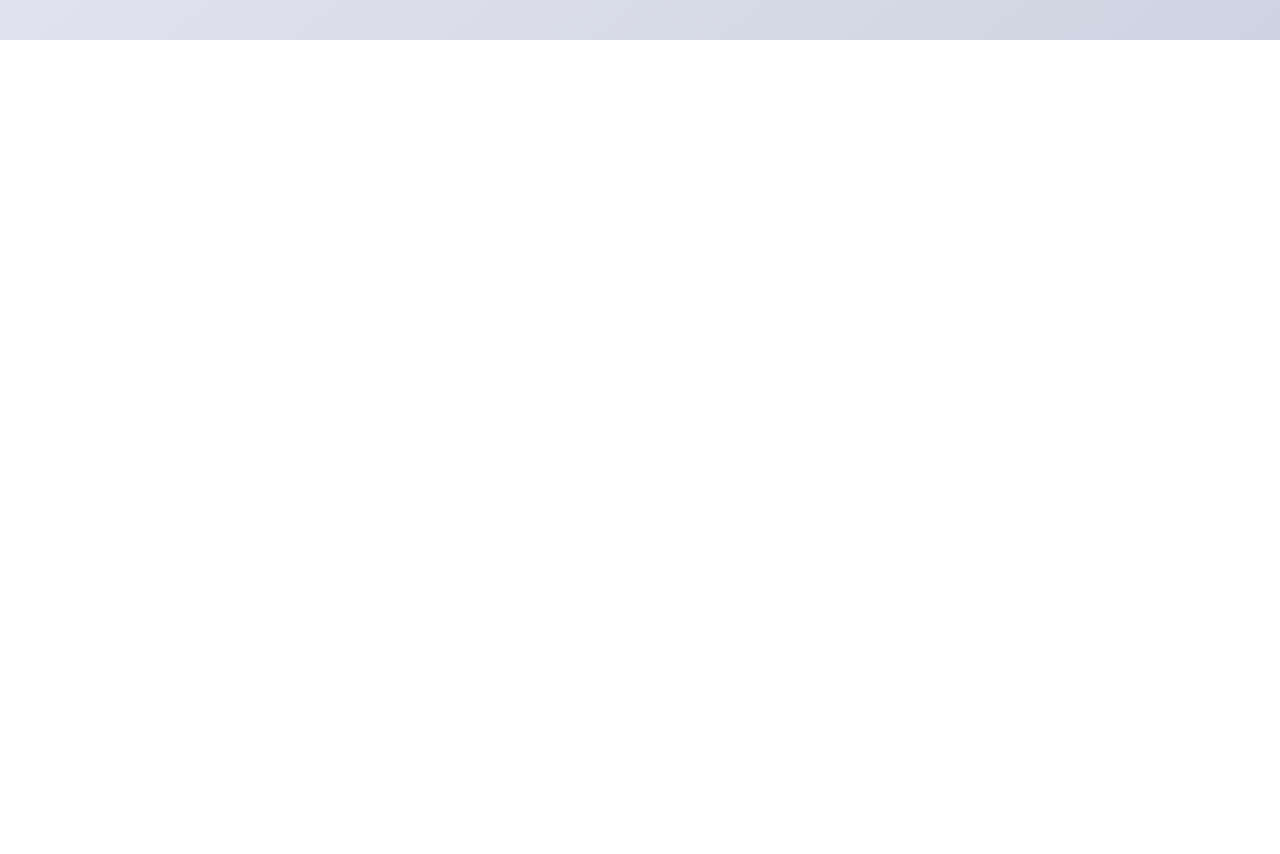
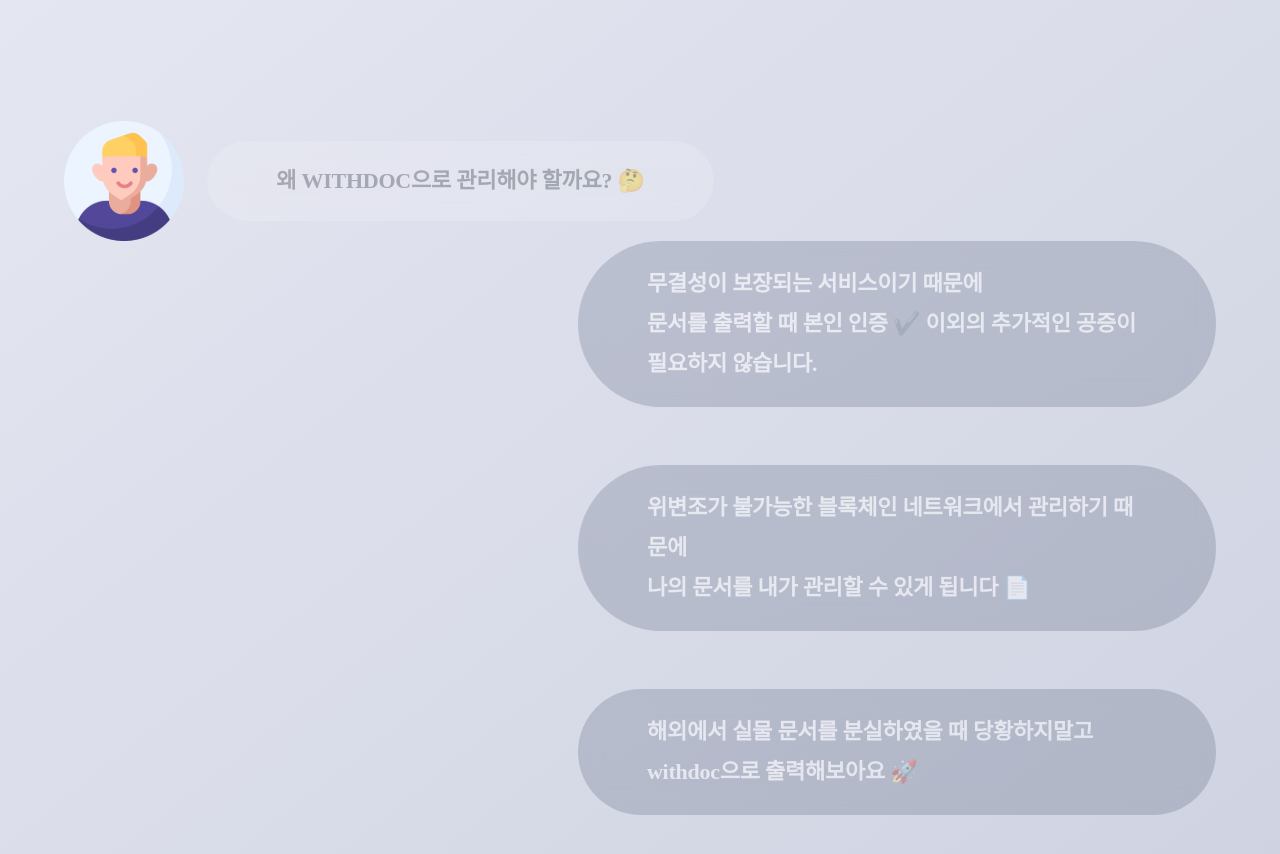
Before and after one commit to withdoc/application-frontend, a React (Create React App) app: page / in a window 1280 px wide. Shown: the part 760-1614 px from the top of the page. Before the commit the page ends 800 px from the top, so only its background shows below. Built offline with nearby package versions, Linux system fonts and the light colour scheme.

Commit message:
make speech bubble

```diff
--- a/src/pages/homepage/index.tsx
+++ b/src/pages/homepage/index.tsx
@@ -1,8 +1,29 @@
 import React from "react";
-import * as S from "./styles"
+import * as S from "./style"
 import { useNavigate } from 'react-router-dom';
+import profile from "./img/bubbleProfile.svg";
 
-
+const ShowBubble = () => {
+    return (
+        <>
+            <S.questionContainer>
+                <S.profileImg src={profile}/>
+                <S.speechBubble direction="left">{"왜 WITHDOC으로 관리해야 할까요? 🤔"}</S.speechBubble>
+            </S.questionContainer>
+            <S.answerContainer>
+                <S.speechBubble direction="right">
+                    {`무결성이 보장되는 서비스이기 때문에 \n 문서를 출력할 때 본인 인증 ✔️ 이외의 추가적인 공증이 \n 필요하지 않습니다.`}
+                </S.speechBubble>
+                <S.speechBubble direction="right">
+                    {`위변조가 불가능한 블록체인 네트워크에서 관리하기 때문에 \n 나의 문서를 내가 관리할 수 있게 됩니다 📄`}
+                </S.speechBubble>
+                <S.speechBubble direction="right">
+                    {`해외에서 실물 문서를 분실하였을 때 당황하지말고 \n withdoc으로 출력해보아요 🚀 `}
+                </S.speechBubble>
+            </S.answerContainer>
+        </>
+    )
+}
 
 function HomeComponent() {
     const navigate = useNavigate();
@@ -22,6 +43,7 @@
                     <S.subTitle>{`the new \n document \n management \n system`}</S.subTitle>
                 </S.titleContainer>
                 <S.btnStart onClick={navigateToPurchase}>get started 🚀</S.btnStart>
+                <ShowBubble />
             </S.mainContainer>
         </>
     )
--- /dev/null
+++ b/src/pages/homepage/style.tsx
@@ -0,0 +1,125 @@
+import styled, {createGlobalStyle} from "styled-components";
+
+export const GlobalStyle = createGlobalStyle`
+  body {
+    height: 100vh;
+  }
+  html {
+    height: 100vh;
+  }
+`;
+
+export const mainContainer = styled.div`
+  width: 100%;
+  height: 100%;
+  display: flex;
+  flex-direction: column;
+  justify-content: center;
+  align-items: center;
+  background: linear-gradient(141.8deg, #ECEEF8 2.92%, #CCCFDE 111.13%);
+`;
+
+export const titleContainer = styled.div`
+  width: 70%;
+  height: fit-content;
+`;
+
+export const mainTitle = styled.div`
+  font-size: 220px;
+  font-weight: 650;
+  font-family: 'Poppins';
+  line-height: 420px;
+  position: relative;
+  color: rgba(78, 83, 94, 0.2);
+  display: flex;
+  flex-direction: column;
+  justify-content: center;
+  align-items: center;
+`;
+
+export const subTitle = styled.div`
+  white-space: pre-line;
+  font-weight: 650;
+  font-size: 70px;
+  font-family: 'Poppins';
+  line-height: 80px;
+  position: relative;
+  margin-top: -25%;
+  letter-spacing: -0.0111111em;
+  color: #4E535E;
+  mix-blend-mode: normal;
+  opacity: 0.44;
+  display: flex;
+  flex-direction: column;
+  text-align: left;
+`;
+
+export const btnStart = styled.button`
+  width: 340px;
+  height: 71px;
+  background: rgba(16, 33, 65, 0.247934);
+  backdrop-filter: blur(11.5318px);
+  border-radius: 100px;
+  border: none;
+  font-family: 'Poppins';
+  font-style: normal;
+  font-weight: 600;
+  font-size: 25px;
+  line-height: 26px;
+  text-align: center;
+  color: #FFFFFF;
+  margin-top: 10%;
+  cursor: pointer;
+`;
+
+export const questionContainer = styled.div`
+  display: flex;
+  flex-direction: row;
+  width: 90%;
+  margin-top: 13%;
+  align-items: center;
+`
+
+export const answerContainer = styled.div`
+  display: flex;
+  flex-direction: column;
+  width: 90%;
+  height: fit-content;
+  align-items: flex-end;
+`
+
+export const profileImg = styled.img`
+  width: 120px;
+  height: 120px;
+  align-items: flex-start;
+  margin-right: 2%;
+`
+
+export const speechBubble = styled.div<{direction: string}>`
+  width: ${(props) =>
+    props.direction === "left" ? "fit-content" : "500px"};
+  height: fit-content;
+  background-color: ${(props) =>
+    props.direction === "left" ? "rgba(255, 255, 255, 0.4)" : "rgba(16, 33, 65, 0.4)"};
+  backdrop-filter: blur(11.5318px);
+  border-radius: 100px;
+
+  white-space: pre-line;
+  font-family: 'Poppins';
+  font-style: normal;
+  font-weight: 650;
+  font-size: 22px;
+  line-height: ${(props) =>
+    props.direction === "left" ? "80px" : "40px"};
+  letter-spacing: -0.0111111em;
+  color: ${(props) =>
+    props.direction === "left" ? "#4E535E" : "#FFFFFF"};
+
+  mix-blend-mode: normal;
+  opacity: 0.4;
+
+  padding: ${(props) =>
+    props.direction === "left" ? "0 6%" : "2% 6%"};
+  margin-bottom: ${(props) =>
+    props.direction === "left" ? "0" : "5%"};
+`
```
